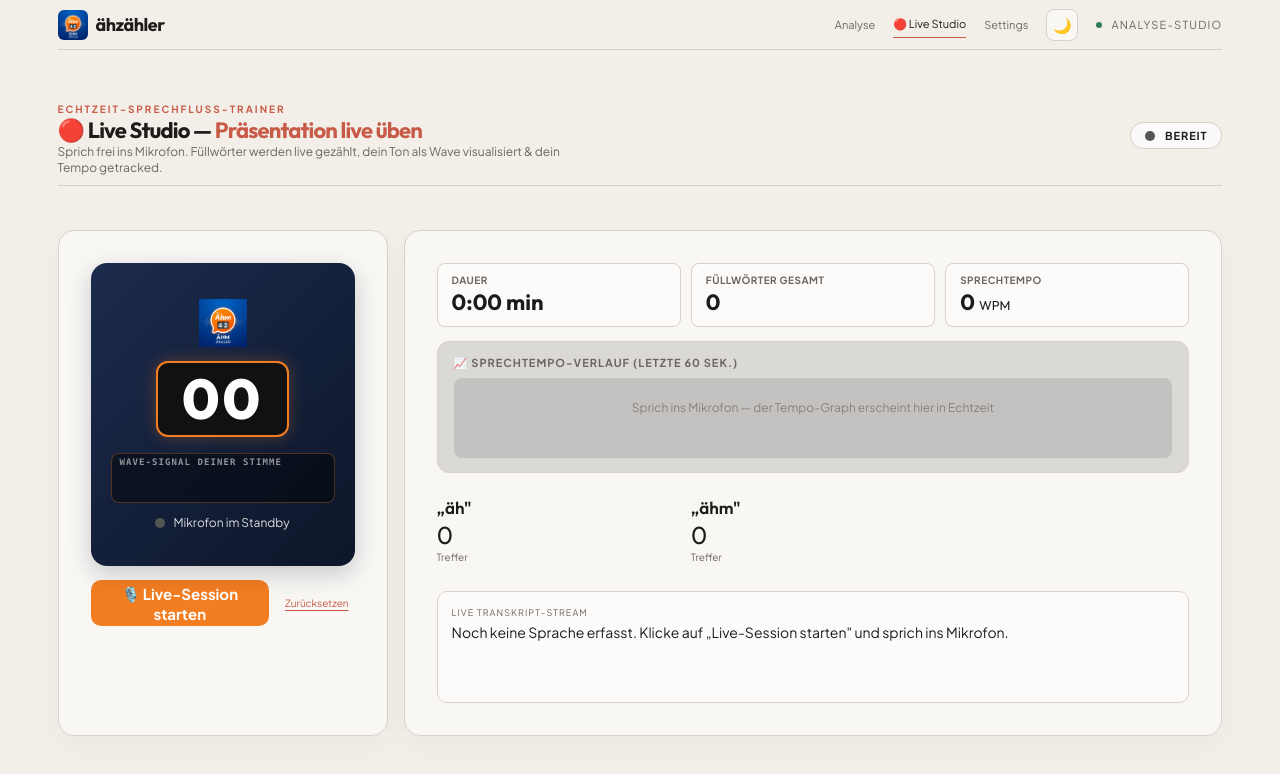
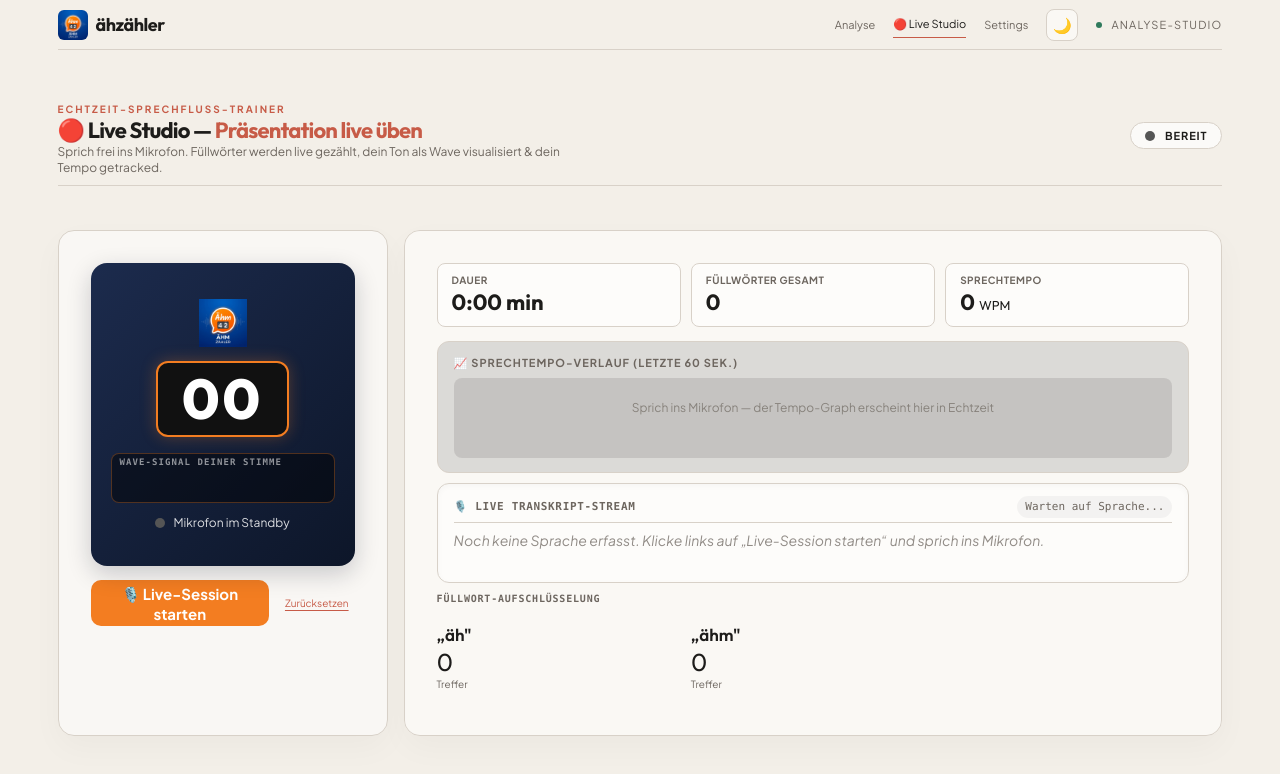
Before and after one commit to Schello805/aehm-zaehler, a React (Vite) app: page / in a window 1280 px wide. Both pictures are taken after a click on the button "🔴 Live Studio". Shown: the top 774 px of the page. Built offline with nearby package versions, Linux system fonts and the light colour scheme.

Commit message:
fix(live-studio): improve filler recognition resilience and transcript box visibility

```diff
--- a/src/App.css
+++ b/src/App.css
@@ -210,6 +210,12 @@ h1 em {
   flex-direction: column;
   min-height: 0;
   overflow: hidden;
+}
+
+.live-studio-panel.right-panel {
+  overflow-y: auto;
+  max-height: calc(100vh - 120px);
+  scrollbar-width: thin;
 }
 
 .live-counter-box {
@@ -2120,26 +2126,83 @@ h2 {
 }
 
 .live-transcript-box {
-  margin-top: 12px;
-  padding: 14px;
-  border-radius: 10px;
+  margin-top: 10px;
+  padding: 12px 16px;
+  border-radius: 12px;
   background: var(--panel);
-  border: 1px solid var(--line);
-  height: 130px;
+  border: 1.5px solid var(--line);
+  min-height: 100px;
+  max-height: 130px;
   overflow-y: auto;
-  scrollbar-width: none;
   font-size: 14px;
   line-height: 1.6;
-}
-
-.live-transcript-box::-webkit-scrollbar {
-  display: none;
+  box-shadow: inset 0 2px 6px rgba(0, 0, 0, 0.03);
+  display: flex;
+  flex-direction: column;
+}
+
+.live-transcript-header {
+  display: flex;
+  justify-content: space-between;
+  align-items: center;
+  margin-bottom: 6px;
+  padding-bottom: 4px;
+  border-bottom: 1px solid var(--line);
+}
+
+.live-transcript-title {
+  font-size: 11px;
+  font-weight: 700;
+  text-transform: uppercase;
+  letter-spacing: 0.06em;
+  color: var(--muted);
+  font-family: 'SFMono-Regular', Consolas, monospace;
+}
+
+.live-transcript-wordcount {
+  font-size: 11px;
+  color: var(--muted);
+  font-family: 'SFMono-Regular', Consolas, monospace;
+  background: rgba(0, 0, 0, 0.04);
+  padding: 2px 8px;
+  border-radius: 999px;
 }
 
 .transcript-text {
   margin: 0;
   overflow-wrap: break-word;
   word-break: break-word;
+  color: var(--ink);
+  flex: 1;
+}
+
+.transcript-placeholder {
+  color: var(--muted);
+  font-style: italic;
+  opacity: 0.75;
+}
+
+.live-breakdown-section {
+  margin-top: 10px;
+}
+
+.live-breakdown-title {
+  font-size: 10px;
+  font-weight: 700;
+  text-transform: uppercase;
+  letter-spacing: 0.08em;
+  color: var(--muted);
+  margin-bottom: 6px;
+  font-family: 'SFMono-Regular', Consolas, monospace;
+}
+
+.breakdown-item.active-hit {
+  border-color: #f37d21;
+  background: rgba(243, 125, 33, 0.06);
+}
+
+.breakdown-item.active-hit strong {
+  color: #f37d21;
 }
 
 footer {
--- a/src/App.tsx
+++ b/src/App.tsx
@@ -1674,6 +1674,54 @@ function Settings({
   )
 }
 
+// Multi-variant mappings for common German hesitation sounds and filler phrases
+const FILLER_VARIANT_MAP: Record<string, string[][]> = {
+  "äh": [["äh", "ä", "ah", "aeh", "eh", "öh", "oeh", "ähh", "ähhh", "uh", "er"]],
+  "ähm": [["ähm", "aehm", "ehm", "öhm", "ahm", "hm", "hmm", "hmmm", "uhm", "erm", "äm", "aem"]],
+  "also äh": [["also"], ["äh", "ä", "ah", "aeh", "eh", "öh", "oeh", "ähh", "ähhh", "uh", "er"]],
+  "also ähm": [["also"], ["ähm", "aehm", "ehm", "öhm", "ahm", "hm", "hmm", "hmmm", "uhm", "erm", "äm", "aem"]],
+  "aber äh": [["aber"], ["äh", "ä", "ah", "aeh", "eh", "öh", "oeh", "ähh", "ähhh", "uh", "er"]],
+  "aber ähm": [["aber"], ["ähm", "aehm", "ehm", "öhm", "ahm", "hm", "hmm", "hmmm", "uhm", "erm", "äm", "aem"]],
+  "und äh": [["und"], ["äh", "ä", "ah", "aeh", "eh", "öh", "oeh", "ähh", "ähhh", "uh", "er"]],
+  "und ähm": [["und"], ["ähm", "aehm", "ehm", "öhm", "ahm", "hm", "hmm", "hmmm", "uhm", "erm", "äm", "aem"]],
+  "sozusagen": [["sozusagen", "sozusagn"]],
+  "eigentlich": [["eigentlich"]],
+  "quasi": [["quasi"]],
+  "praktisch": [["praktisch"]],
+  "halt": [["halt"]],
+  "irgendwie": [["irgendwie"]],
+  "im grunde": [["im", "in"], ["grunde", "grund"]],
+  "im endeffekt": [["im", "in"], ["endeffekt"]]
+}
+
+function countTargetInTokens(tokens: string[], target: string): number {
+  const normTarget = target.toLowerCase().trim()
+  const patternSlots: string[][] = FILLER_VARIANT_MAP[normTarget] || (
+    (normTarget.match(/[\p{L}\p{N}]+/gu) || [normTarget]).map((tok) => [tok])
+  )
+
+  let count = 0
+  const plen = patternSlots.length
+  if (plen === 0 || tokens.length < plen) return 0
+
+  for (let i = 0; i <= tokens.length - plen; i++) {
+    let match = true
+    for (let j = 0; j < plen; j++) {
+      if (!patternSlots[j].includes(tokens[i + j])) {
+        match = false
+        break
+      }
+    }
+    if (match) {
+      count++
+      if (plen > 1) {
+        i += plen - 1
+      }
+    }
+  }
+  return count
+}
+
 function LiveStudio({ words }: { words: string[] }) {
   const [isListening, setIsListening] = useState(false)
   const [liveCount, setLiveCount] = useState(0)
@@ -1697,10 +1745,8 @@ function LiveStudio({ words }: { words: string[] }) {
   const transcriptBoxRef = useRef<HTMLDivElement | null>(null)
   // Ref for elapsedSeconds so onresult closure always has the current value (avoids stale closure, WPM=0 bug)
   const elapsedSecondsRef = useRef(0)
-  // Persistent filler counts that survive Web Speech API finalization (which strips filler words like 'äh')
-  const finalFillerCountsRef = useRef<Record<string, number>>({})
-  // Last interim transcript text to detect new filler words as they appear
-  const lastInterimRef = useRef<string>('')
+  // Segment-by-segment filler counts that permanently lock in interim and final filler hits across all spoken phrases
+  const segmentFillersRef = useRef<Map<number, Record<string, number>>>(new Map())
 
   // Auto-scroll transcript box to bottom on new content
   useEffect(() => {
@@ -1929,237 +1975,176 @@ function LiveStudio({ words }: { words: string[] }) {
   }
 
   const startListening = async () => {
-    console.log('[LiveStudio] startListening() called')
-    const SpeechRecognition = (window as any).SpeechRecognition || (window as any).webkitSpeechRecognition
-    console.log('[LiveStudio] SpeechRecognition available:', !!SpeechRecognition)
+    console.log("[LiveStudio] startListening() called");
+    const SpeechRecognition = (window as any).SpeechRecognition || (window as any).webkitSpeechRecognition;
+    console.log("[LiveStudio] SpeechRecognition available:", !!SpeechRecognition);
     if (!SpeechRecognition) {
-      alert('Dein Browser unterstützt keine Echtzeit-Spracherkennung. Bitte nutze Google Chrome oder MS Edge für das Live Studio.')
-      return
+      alert("Dein Browser unterstützt keine Echtzeit-Spracherkennung. Bitte nutze Google Chrome oder MS Edge für das Live Studio.");
+      return;
     }
 
     try {
-      console.log('[LiveStudio] Requesting microphone...')
-      const stream = await navigator.mediaDevices.getUserMedia({ audio: true })
-      console.log('[LiveStudio] Microphone granted, tracks:', stream.getTracks().length)
-      void startVisualizer(stream)
-
-      console.log('[LiveStudio] Starting SpeechRecognition, words:', words)
-      const recognition = new SpeechRecognition()
-      recognition.continuous = true
-      recognition.interimResults = true
-      recognition.lang = 'de-DE'
-      recognition.maxAlternatives = 3
+      console.log("[LiveStudio] Requesting microphone...");
+      const stream = await navigator.mediaDevices.getUserMedia({ audio: true });
+      console.log("[LiveStudio] Microphone granted, tracks:", stream.getTracks().length);
+      void startVisualizer(stream);
+
+      console.log("[LiveStudio] Starting SpeechRecognition, words:", words);
+      const recognition = new SpeechRecognition();
+      recognition.continuous = true;
+      recognition.interimResults = true;
+      recognition.lang = "de-DE";
+      recognition.maxAlternatives = 3;
 
       recognition.onresult = (event: any) => {
-        // Separate final from interim text.
-        // Chrome's de-DE model strips 'äh'/'ähm' from FINAL results but sometimes keeps them in INTERIM.
-        // We also scan ALL recognition alternatives (maxAlternatives=3) since 'äh' may appear in alt 1/2.
-        let finalText = ''
-        let interimText = ''
-        // All alternative texts combined — for filler scanning only
-        let allAlternativeText = ''
+        let finalText = "";
+        let interimText = "";
 
         for (let i = 0; i < event.results.length; i++) {
-          if (event.results[i].isFinal) {
-            finalText += event.results[i][0].transcript + ' '
-            // Collect all alternatives for filler detection
-            for (let alt = 0; alt < event.results[i].length; alt++) {
-              allAlternativeText += event.results[i][alt].transcript + ' '
-            }
+          const res = event.results[i];
+          const isFinal = res.isFinal;
+          const primaryTranscript = res[0]?.transcript || "";
+
+          if (isFinal) {
+            finalText += (finalText ? " " : "") + primaryTranscript.trim();
           } else {
-            interimText += event.results[i][0].transcript
-            // Collect all alternatives of interim results too
-            for (let alt = 0; alt < event.results[i].length; alt++) {
-              allAlternativeText += event.results[i][alt].transcript + ' '
-            }
-          }
-        }
-
-        // 🔍 DEBUG LOGGING
-        console.log('[LiveStudio] resultIndex:', event.resultIndex, 'isFinal:', event.results[event.resultIndex]?.isFinal)
-        console.log('[LiveStudio] interimText:', JSON.stringify(interimText))
-        console.log('[LiveStudio] allAlts (first 200):', allAlternativeText.slice(0, 200))
-        console.log('[LiveStudio] words being searched:', words)
-
-        // Display: final + current interim
-        const displayText = finalText + interimText
-        setLiveTranscript(displayText)
-
-        // WPM — use elapsedSecondsRef.current (NOT the stale state variable from closure!)
-        const secs = elapsedSecondsRef.current
-        const totalTokens = displayText.toLowerCase().match(/[\p{L}\p{N}]+/gu) || []
-        if (totalTokens.length > 0 && secs > 0) {
-          const wpm = Math.round((totalTokens.length / secs) * 60)
-          setSpeechPace(wpm)
-          setWpmHistory((prev) => {
-            const next = [...prev, wpm]
-            return next.length > 60 ? next.slice(-60) : next
+            interimText += (interimText ? " " : "") + primaryTranscript.trim();
+          }
+
+          // Extract all alternative texts for segment i
+          const allAlts: string[] = [];
+          for (let alt = 0; alt < res.length; alt++) {
+            const altText = res[alt]?.transcript;
+            if (altText) allAlts.push(altText);
+          }
+          if (allAlts.length === 0 && primaryTranscript) {
+            allAlts.push(primaryTranscript);
+          }
+
+          // Compute max occurrence for each search word in segment i across alternatives
+          const segExisting = segmentFillersRef.current.get(i) || {};
+          const segUpdated: Record<string, number> = { ...segExisting };
+
+          for (const w of words) {
+            const bestForThisAltScan = Math.max(
+              0,
+              ...allAlts.map((text) => {
+                const toks = text.toLowerCase().match(/[\p{L}\p{N}]+/gu) || [];
+                return countTargetInTokens(toks, w);
               })
-        }
-
-        // Phonetic variants: Chrome's German model sometimes outputs 'ä' instead of 'äh',
-        // or 'ah' (romanized). We expand each search word to include common variants.
-        const getVariants = (word: string): string[] => {
-          const w = word.toLowerCase().trim()
-          if (w === 'äh')  return ['äh', 'ä', 'ah', 'ähh', 'ähhh', 'a']
-          if (w === 'ähm') return ['ähm', 'äh', 'ähm', 'aam', 'hm', 'hmm', 'hmmm']
-          return [w]
-        }
-
-        // Helper: count a word (and its variants) in text
-        const countWordInText = (text: string, word: string): number => {
-          const variants = getVariants(word)
-          const toks = text.toLowerCase().match(/[\p{L}\p{N}]+/gu) || []
-          let total = 0
-          for (const variant of variants) {
-            const vToks = variant.toLowerCase().match(/[\p{L}\p{N}]+/gu) || []
-            if (!vToks.length) continue
-            for (let i = 0; i <= toks.length - vToks.length; i++) {
-              if (vToks.every((tok, offset) => toks[i + offset] === tok)) total++
-            }
-          }
-          // Deduplicate: don't double-count (take max occurrence from any single variant)
-          return Math.max(...variants.map(variant => {
-            const vToks = variant.toLowerCase().match(/[\p{L}\p{N}]+/gu) || []
-            if (!vToks.length) return 0
-            let c = 0
-            for (let i = 0; i <= toks.length - vToks.length; i++) {
-              if (vToks.every((tok, offset) => toks[i + offset] === tok)) c++
-            }
-            return c
-          }))
-        }
-
-        const countFillers = (text: string): Record<string, number> => {
-          const result: Record<string, number> = {}
+            );
+            // Lock in occurrences so even if finalized text drops hesitation sounds, they remain counted
+            segUpdated[w] = Math.max(segExisting[w] || 0, bestForThisAltScan);
+          }
+
+          segmentFillersRef.current.set(i, segUpdated);
+        }
+
+        // Sum counts for all words across all segments
+        const totalCounts: Record<string, number> = {};
+        for (const w of words) totalCounts[w] = 0;
+        segmentFillersRef.current.forEach((segCounts) => {
           for (const w of words) {
-            const c = countWordInText(text, w)
-            if (c > 0) result[w] = c
-          }
-          return result
-        }
-
-        // Scan BOTH interimText and allAlternativeText for maximum coverage
-        const scanText = interimText + ' ' + allAlternativeText
-
-        // When a new result finalizes: lock in the best filler count seen so far
-        const hasNewFinal = event.results[event.resultIndex]?.isFinal
-        if (hasNewFinal) {
-          const finalCounts = countFillers(finalText + ' ' + allAlternativeText)
-          for (const w of words) {
-            const fromFinal = finalCounts[w] || 0
-            const fromInterim = finalFillerCountsRef.current[w] || 0
-            finalFillerCountsRef.current[w] = Math.max(fromFinal, fromInterim)
-          }
-          lastInterimRef.current = ''
-        }
-
-        // Update persistent counts from current interim scan
-        if (scanText.trim() && scanText !== lastInterimRef.current) {
-          lastInterimRef.current = scanText
-          const interimCounts = countFillers(scanText)
-          for (const w of words) {
-            const fromInterim = interimCounts[w] || 0
-            const alreadyPersisted = finalFillerCountsRef.current[w] || 0
-            if (fromInterim > alreadyPersisted) {
-              finalFillerCountsRef.current[w] = fromInterim
-            }
-          }
-        }
-
-        // Build total display counts
-        const currentScanCounts = countFillers(scanText)
-        const totalCounts: Record<string, number> = {}
-        for (const w of words) {
-          totalCounts[w] = Math.max(finalFillerCountsRef.current[w] || 0, currentScanCounts[w] || 0)
-        }
-        const totalFiller = Object.values(totalCounts).reduce((a, b) => a + b, 0)
-
-        console.log('[LiveStudio] scanText fillers:', currentScanCounts)
-        console.log('[LiveStudio] persistent counts:', { ...finalFillerCountsRef.current })
-        console.log('[LiveStudio] totalFiller:', totalFiller)
-
-        setWordCounts(totalCounts)
+            totalCounts[w] += (segCounts[w] || 0);
+          }
+        });
+
+        const totalFiller = Object.values(totalCounts).reduce((a, b) => a + b, 0);
+        const fullTranscript = (finalText + (interimText ? " " + interimText : "")).trim();
+
+        console.log("[LiveStudio] Transcript:", fullTranscript);
+        console.log("[LiveStudio] Total counts:", totalCounts, "Total fillers:", totalFiller);
+
+        setLiveTranscript(fullTranscript);
+        setWordCounts(totalCounts);
+
+        // Trigger animations & alerts when count increases
         setLiveCount((prev) => {
           if (totalFiller > prev) {
-            popCounterAnimation()
-            spawnParticles()
-          }
-          return totalFiller
-        })
-
-        const lastWordMatched = words.find((w) => (totalCounts[w] || 0) > (wordCounts[w] || 0))
+            popCounterAnimation();
+            spawnParticles();
+          }
+          return totalFiller;
+        });
+
+        // WPM calculation
+        const secs = elapsedSecondsRef.current;
+        const totalTokens = fullTranscript.toLowerCase().match(/[\p{L}\p{N}]+/gu) || [];
+        if (totalTokens.length > 0 && secs > 0) {
+          const wpm = Math.round((totalTokens.length / secs) * 60);
+          setSpeechPace(wpm);
+          setWpmHistory((prev) => {
+            const next = [...prev, wpm];
+            return next.length > 60 ? next.slice(-60) : next;
+          });
+        }
+
+        const lastWordMatched = words.find((w) => (totalCounts[w] || 0) > (wordCounts[w] || 0));
         if (lastWordMatched) {
-          setLastAlert(`Füllwort erkannt: „${lastWordMatched}"! Kurz innehalten & Stimme absenken.`)
-        }
-      }
+          setLastAlert(`Füllwort erkannt: „${lastWordMatched}"! Kurz innehalten & Stimme absenken.`);
+        }
+      };
 
       recognition.onstart = () => {
-        console.log('[LiveStudio] recognition.onstart — recognition is running')
-      }
+        console.log("[LiveStudio] recognition.onstart — recognition is running");
+      };
 
       recognition.onerror = (err: any) => {
-        console.error('[LiveStudio] recognition.onerror:', err.error, err.message, err)
-        // 'not-allowed' = mic permission denied
-        // 'network' = needs internet for de-DE
-        // 'aborted' = recognition was stopped
-        // 'audio-capture' = no mic found
-        // 'no-speech' = silence
-        if (err.error === 'not-allowed') {
-          setLastAlert('Mikrofon-Zugriff verweigert. Bitte erlaube den Zugriff in den Browser-Einstellungen.')
-        } else if (err.error === 'network') {
-          setLastAlert('Netzwerkfehler: Spracherkennung benötigt eine Internetverbindung.')
-        } else if (err.error !== 'no-speech' && err.error !== 'aborted') {
-          setLastAlert(`Erkennungsfehler: ${err.error}`)
-        }
-      }
+        console.error("[LiveStudio] recognition.onerror:", err.error, err.message, err);
+        if (err.error === "not-allowed") {
+          setLastAlert("Mikrofon-Zugriff verweigert. Bitte erlaube den Zugriff in den Browser-Einstellungen.");
+        } else if (err.error === "network") {
+          setLastAlert("Netzwerkfehler: Spracherkennung benötigt eine Internetverbindung.");
+        } else if (err.error !== "no-speech" && err.error !== "aborted") {
+          setLastAlert(`Erkennungsfehler: ${err.error}`);
+        }
+      };
 
       recognition.onend = () => {
-        console.log('[LiveStudio] recognition.onend — restarting:', isListening)
+        console.log("[LiveStudio] recognition.onend — restarting:", isListening);
         if (isListening) {
-          try { recognition.start() } catch (restartErr) {
-            console.warn('[LiveStudio] Restart failed:', restartErr)
-          }
-        }
-      }
-
-      recognition.start()
-      console.log('[LiveStudio] recognition.start() called')
-      recognitionRef.current = recognition
-      setIsListening(true)
-      setLastAlert('Live-Erkennung aktiv. Sprich frei ins Mikrofon!')
+          try { recognition.start(); } catch (restartErr) {
+            console.warn("[LiveStudio] Restart failed:", restartErr);
+          }
+        }
+      };
+
+      recognition.start();
+      console.log("[LiveStudio] recognition.start() called");
+      recognitionRef.current = recognition;
+      setIsListening(true);
+      setLastAlert("Live-Erkennung aktiv. Sprich frei ins Mikrofon!");
     } catch (e) {
-      console.error('[LiveStudio] startListening CATCH:', e)
-      const msg = e instanceof Error ? e.message : String(e)
-      setLastAlert(`Fehler beim Starten: ${msg}`)
-    }
-  }
+      console.error("[LiveStudio] startListening CATCH:", e);
+      const msg = e instanceof Error ? e.message : String(e);
+      setLastAlert(`Fehler beim Starten: ${msg}`);
+    }
+  };
 
   const stopListening = () => {
     if (recognitionRef.current) {
-      recognitionRef.current.stop()
-      recognitionRef.current = null
-    }
-    stopVisualizer()
-    setIsListening(false)
-  }
+      recognitionRef.current.stop();
+      recognitionRef.current = null;
+    }
+    stopVisualizer();
+    setIsListening(false);
+  };
 
   const resetLiveSession = () => {
-    stopListening()
-    setLiveCount(0)
-    setWordCounts({})
-    setLiveTranscript('')
-    setLastAlert(null)
-    setElapsedSeconds(0)
-    setSpeechPace(0)
-    setWpmHistory([])
-    setIsAmbientAlert(false)
-    finalFillerCountsRef.current = {}
-    lastInterimRef.current = ''
-    particlesRef.current = []
-    const ctx = particleCanvasRef.current?.getContext('2d')
-    if (ctx && particleCanvasRef.current) ctx.clearRect(0, 0, particleCanvasRef.current.width, particleCanvasRef.current.height)
-  }
+    stopListening();
+    setLiveCount(0);
+    setWordCounts({});
+    setLiveTranscript("");
+    setLastAlert(null);
+    setElapsedSeconds(0);
+    setSpeechPace(0);
+    setWpmHistory([]);
+    setIsAmbientAlert(false);
+    segmentFillersRef.current.clear();
+    particlesRef.current = [];
+    const ctx = particleCanvasRef.current?.getContext("2d");
+    if (ctx && particleCanvasRef.current) ctx.clearRect(0, 0, particleCanvasRef.current.width, particleCanvasRef.current.height);
+  };
 
   return (
     <section className="live-studio-view">
@@ -2170,20 +2155,20 @@ function LiveStudio({ words }: { words: string[] }) {
           <p className="intro-copy">Sprich frei ins Mikrofon. Füllwörter werden live gezählt, dein Ton als Wave visualisiert & dein Tempo getracked.</p>
         </div>
         <div className="live-header-status-badge">
-          <span className={isListening ? 'live-mic-dot recording' : 'live-mic-dot'} />
-          <b>{isListening ? 'LIVE-ERKENNUNG AKTIV' : 'BEREIT'}</b>
+          <span className={isListening ? "live-mic-dot recording" : "live-mic-dot"} />
+          <b>{isListening ? "LIVE-ERKENNUNG AKTIV" : "BEREIT"}</b>
         </div>
       </div>
 
       <div className="live-studio-grid">
         <div className="live-studio-panel left-panel">
-          <div className={`live-counter-box${isAmbientAlert ? ' ambient-alert' : ''}`}>
+          <div className={`live-counter-box${isAmbientAlert ? " ambient-alert" : ""}`}>
             <img src="/logo.png" alt="ähzähler Logo" className="live-logo-badge" />
 
             {/* Particle canvas overlay */}
             <div className="particle-canvas-wrap">
               <div className="flip-counter-display">
-                <span ref={counterRef} className="flip-counter-number">{String(liveCount).padStart(2, '0')}</span>
+                <span ref={counterRef} className="flip-counter-number">{String(liveCount).padStart(2, "0")}</span>
               </div>
               <canvas ref={particleCanvasRef} width={200} height={120} className="particle-canvas" />
             </div>
@@ -2194,8 +2179,8 @@ function LiveStudio({ words }: { words: string[] }) {
             </div>
 
             <div className="live-status-indicator">
-              <span className={isListening ? 'live-mic-dot recording' : 'live-mic-dot'} />
-              <span>{isListening ? 'Mikrofon aktiv · Stimmsignal wird verarbeitet' : 'Mikrofon im Standby'}</span>
+              <span className={isListening ? "live-mic-dot recording" : "live-mic-dot"} />
+              <span>{isListening ? "Mikrofon aktiv · Stimmsignal wird verarbeitet" : "Mikrofon im Standby"}</span>
             </div>
           </div>
 
@@ -2234,37 +2219,53 @@ function LiveStudio({ words }: { words: string[] }) {
             </div>
             <div className="live-stat-card">
               <b>Sprechtempo</b>
-              <strong>{speechPace} <span style={{ fontSize: '13px', fontWeight: 400 }}>WPM</span></strong>
+              <strong>{speechPace} <span style={{ fontSize: "13px", fontWeight: 400 }}>WPM</span></strong>
             </div>
           </div>
 
           {/* WPM Rolling Chart */}
           <div className="wpm-chart-box">
             <div className="wpm-chart-label">📈 Sprechtempo-Verlauf (letzte 60 Sek.)</div>
-            <canvas ref={wpmCanvasRef} width={460} height={80} className="wpm-chart-canvas" />
+            <canvas ref={wpmCanvasRef} width={460} height={70} className="wpm-chart-canvas" />
             {wpmHistory.length < 2 && (
               <div className="wpm-chart-hint">Sprich ins Mikrofon — der Tempo-Graph erscheint hier in Echtzeit</div>
             )}
           </div>
 
-          <div className="breakdown" style={{ marginTop: '10px' }}>
+          {/* Live Transcript Box - Front & Center */}
+          <div className="live-transcript-box" ref={transcriptBoxRef}>
+            <div className="live-transcript-header">
+              <span className="live-transcript-title">🎙️ Live Transkript-Stream</span>
+              <span className="live-transcript-wordcount">
+                {liveTranscript ? `${(liveTranscript.match(/[\p{L}\p{N}]+/gu) || []).length} Wörter erfasst` : "Warten auf Sprache..."}
+              </span>
+            </div>
+            <p className="transcript-text">
+              {liveTranscript || (
+                <span className="transcript-placeholder">
+                  {isListening ? '🎙️ Spracherkennung lauscht... Sprich frei drauflos!' : 'Noch keine Sprache erfasst. Klicke links auf „Live-Session starten“ und sprich ins Mikrofon.'}
+                </span>
+              )}
+            </p>
+          </div>
+
+          {/* Search Words Breakdown */}
+          <div className="live-breakdown-section">
+            <div className="live-breakdown-title">FÜLLWORT-AUFSCHLÜSSELUNG</div>
+            <div className="breakdown">
               {words.map((word) => (
-              <div key={word}>
+                <div key={word} className={(wordCounts[word] || 0) > 0 ? "breakdown-item active-hit" : "breakdown-item"}>
                   <b>„{word}"</b>
                   <strong>{wordCounts[word] || 0}</strong>
                   <span>Treffer</span>
                 </div>
               ))}
             </div>
-
-          <div className="live-transcript-box" ref={transcriptBoxRef}>
-            <div className="section-label">Live Transkript-Stream</div>
-            <p className="transcript-text">{liveTranscript || 'Noch keine Sprache erfasst. Klicke auf „Live-Session starten" und sprich ins Mikrofon.'}</p>
           </div>
         </div>
       </div>
     </section>
-  )
-}
-
-export default App
+  );
+}
+
+export default App;
```
Lines whose indentation alone changed are shown as unchanged.
